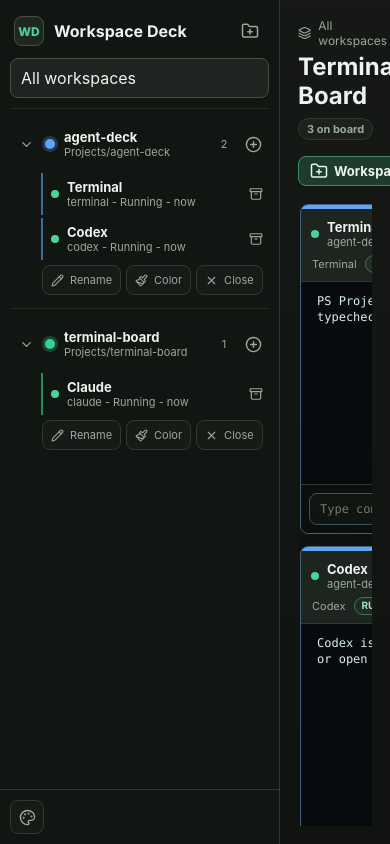
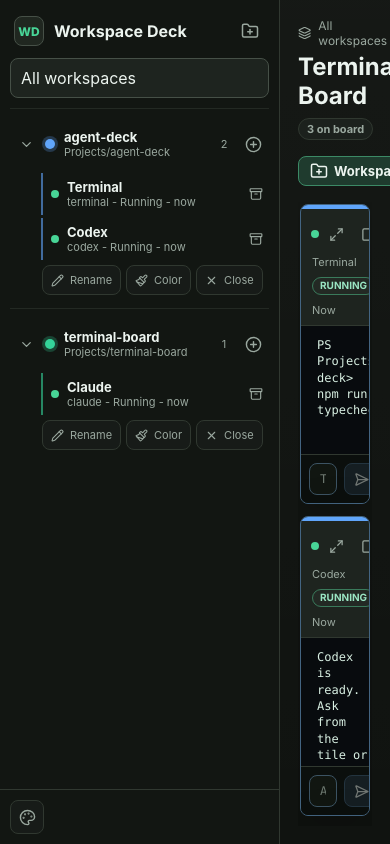
Before and after one commit to en4ble1337/agent-deck, a React (Vite) app: page / in a window 390 px wide. Shown: the top 844 px of the page. Built offline with nearby package versions, Linux system fonts and the light colour scheme.

Commit message:
Scale terminal tiles with board density

```diff
--- a/src/features/tile-board/TileBoard.tsx
+++ b/src/features/tile-board/TileBoard.tsx
@@ -89,8 +89,10 @@
     );
   }
 
+  const gridDensity = visibleSessions.length > 6 ? "many" : String(visibleSessions.length);
+
   return (
-    <div className="tile-grid">
+    <div className={`tile-grid tile-grid-count-${gridDensity}`}>
       {visibleSessions.map((session) => {
         const workspace = workspaceById.get(session.workspaceId);
         const preview = terminalPreviewText(session.outputTail);
--- a/src/styles/layout.css
+++ b/src/styles/layout.css
@@ -568,14 +568,55 @@
 
 .tile-grid {
   display: grid;
+  flex: 1;
   min-height: 0;
   grid-template-columns: repeat(auto-fill, minmax(320px, 1fr));
   grid-auto-rows: clamp(248px, 31vh, 340px);
   align-items: stretch;
+  align-content: start;
   gap: 12px;
   grid-auto-flow: row dense;
   overflow: auto;
   padding: 2px 2px 18px;
+}
+
+.tile-grid-count-1,
+.tile-grid-count-2,
+.tile-grid-count-3,
+.tile-grid-count-4,
+.tile-grid-count-5,
+.tile-grid-count-6 {
+  align-content: stretch;
+}
+
+.tile-grid-count-1 {
+  grid-template-columns: minmax(0, 1fr);
+  grid-template-rows: minmax(0, 1fr);
+  grid-auto-rows: minmax(0, 1fr);
+  overflow: hidden;
+}
+
+.tile-grid-count-2 {
+  grid-template-columns: repeat(2, minmax(0, 1fr));
+  grid-template-rows: minmax(0, 1fr);
+  grid-auto-rows: minmax(0, 1fr);
+  overflow: hidden;
+}
+
+.tile-grid-count-3,
+.tile-grid-count-4 {
+  grid-template-columns: repeat(2, minmax(0, 1fr));
+  grid-template-rows: repeat(2, minmax(0, 1fr));
+  grid-auto-rows: minmax(0, 1fr);
+  overflow: hidden;
+}
+
+.tile-grid-count-5,
+.tile-grid-count-6 {
+  grid-template-columns: repeat(3, minmax(0, 1fr));
+  grid-template-rows: repeat(2, minmax(0, 1fr));
+  grid-auto-rows: minmax(0, 1fr);
+  overflow: hidden;
 }
 
 .session-tile {
@@ -703,6 +744,22 @@
     grid-template-columns: repeat(auto-fill, minmax(280px, 1fr));
     grid-auto-rows: clamp(248px, 42vh, 330px);
   }
+
+  .tile-grid-count-1 {
+    grid-template-columns: minmax(0, 1fr);
+    grid-template-rows: minmax(0, 1fr);
+  }
+
+  .tile-grid-count-2,
+  .tile-grid-count-3,
+  .tile-grid-count-4,
+  .tile-grid-count-5,
+  .tile-grid-count-6 {
+    grid-template-columns: minmax(0, 1fr);
+    grid-template-rows: none;
+    grid-auto-rows: minmax(300px, 1fr);
+    overflow: auto;
+  }
 }
 
 .quick-input-form {
```
